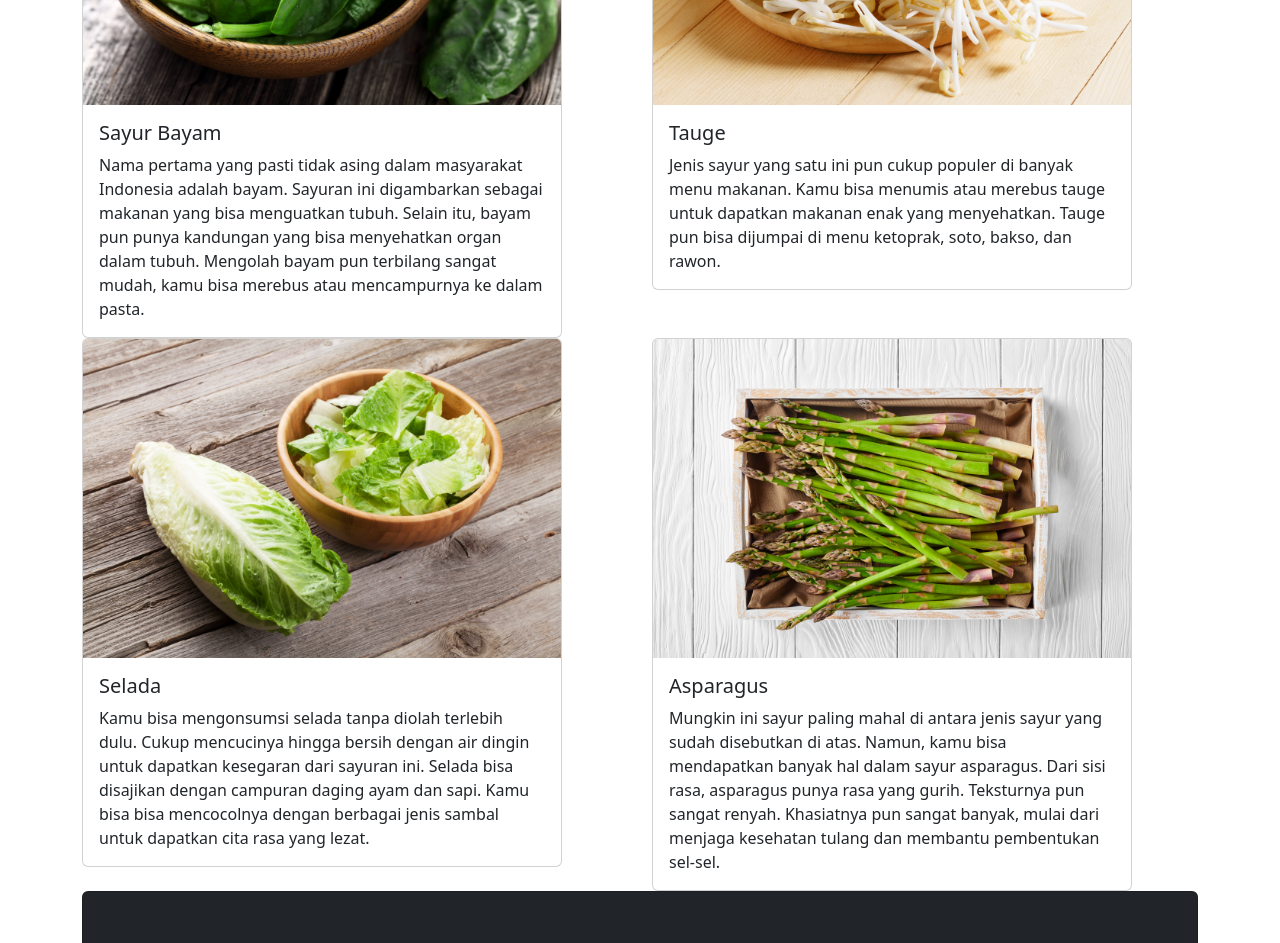
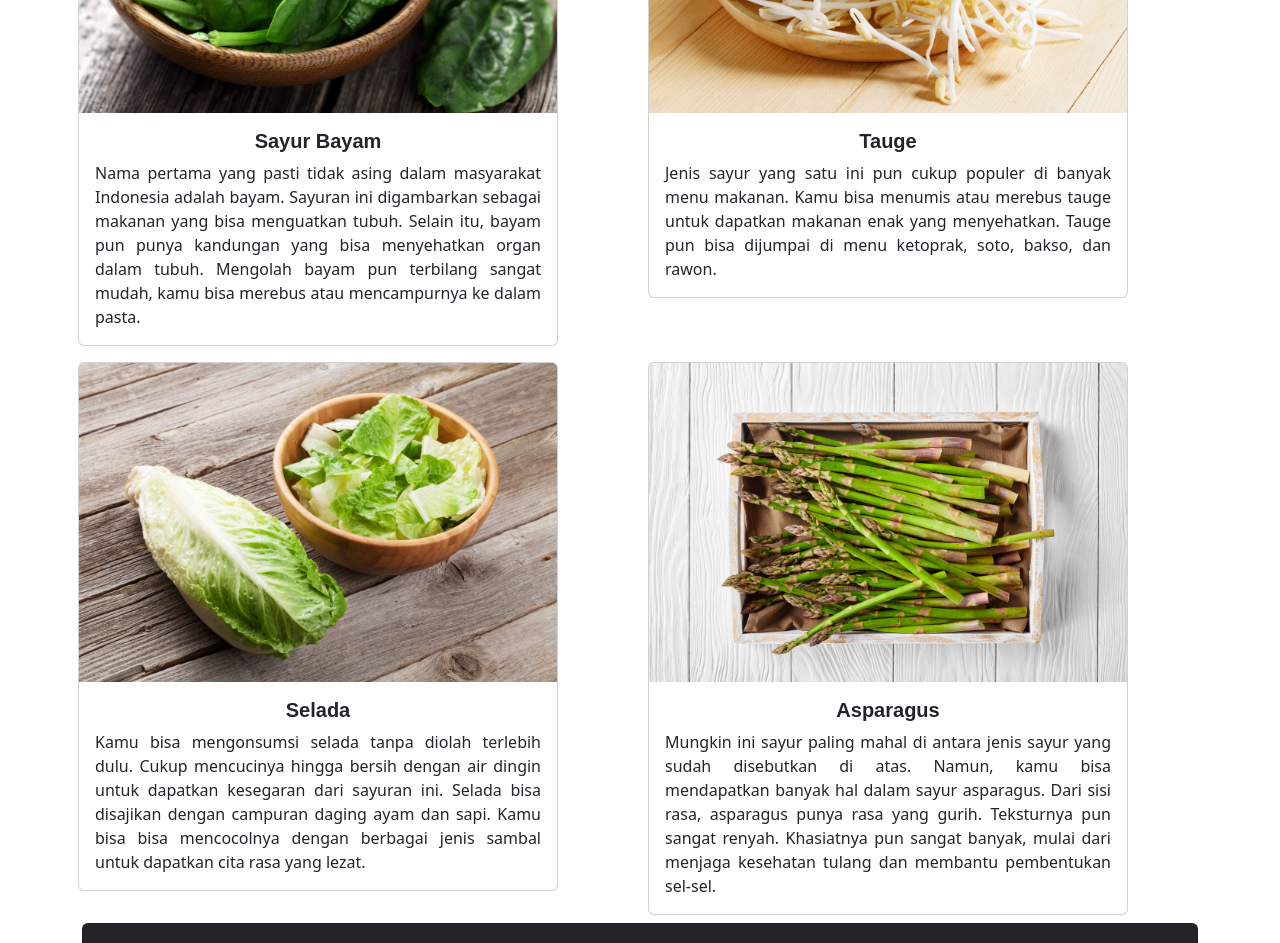
Before and after one commit to synrgy-5-fsw-1-cihuy/cattle-3-react, a React (Vite) app: page / in a window 1280 px wide. Shown: the part 320-1263 px from the top of the page. Built offline with nearby package versions, Linux system fonts and the light colour scheme.

Commit message:
add padding and style on text

```diff
--- a/src/components/Content.jsx
+++ b/src/components/Content.jsx
@@ -9,15 +9,15 @@ import sayur4 from '../assets/img4.jpg'
 
 const Content = () => {
   return (
-    <Container>
+    <Container >
       <h3>Jenis-Jenis Sayuran yang Menyehatkan dan Wajib Dikonsumsi</h3>
-      <Row>
-        <Col>
+      <Row >
+        <Col className="p-2">
           <Card style={{ width: '30rem' }}>
           <Card.Img variant="top" src={sayur1}/>
             <Card.Body>
-              <Card.Title>Sayur Bayam</Card.Title>
-              <Card.Text>
+              <Card.Title style={{fontFamily:"fantasy", fontWeight:"bold", textAlign:"center"}}>Sayur Bayam</Card.Title>
+              <Card.Text style={{textAlign:"justify"}}>
                 Nama pertama yang pasti tidak asing dalam masyarakat Indonesia adalah bayam.
                 Sayuran ini digambarkan sebagai makanan yang bisa menguatkan tubuh.
                 Selain itu, bayam pun punya kandungan yang bisa menyehatkan organ dalam tubuh.
@@ -27,12 +27,12 @@ const Content = () => {
           </Card>
         </Col>
 
-        <Col>
+        <Col className="p-2">
           <Card style={{ width: '30rem' }}>
           <Card.Img variant="top" src={sayur2} />
             <Card.Body>
-              <Card.Title>Tauge</Card.Title>
-              <Card.Text>
+              <Card.Title style={{fontFamily:"fantasy", fontWeight:"bold", textAlign:"center"}}>Tauge</Card.Title>
+              <Card.Text style={{textAlign:"justify"}}>
                 Jenis sayur yang satu ini pun cukup populer di banyak menu makanan.
                 Kamu bisa menumis atau merebus tauge untuk dapatkan makanan enak yang menyehatkan.
                 Tauge pun bisa dijumpai di menu ketoprak, soto, bakso, dan rawon.
@@ -41,12 +41,12 @@ const Content = () => {
           </Card>
         </Col>
 
-        <Col>
+        <Col className="p-2">
           <Card style={{ width: '30rem' }}>
             <Card.Img variant="top" src={sayur3} />
             <Card.Body>
-              <Card.Title>Selada</Card.Title>
-              <Card.Text>
+              <Card.Title style={{fontFamily:"fantasy", fontWeight:"bold", textAlign:"center"}}>Selada</Card.Title>
+              <Card.Text style={{textAlign:"justify"}}>
                 Kamu bisa mengonsumsi selada tanpa diolah terlebih dulu.
                 Cukup mencucinya hingga bersih dengan air dingin untuk dapatkan kesegaran dari sayuran ini.
                 Selada bisa disajikan dengan campuran daging ayam dan sapi.
@@ -56,12 +56,12 @@ const Content = () => {
           </Card>
         </Col>
 
-        <Col>
+        <Col className="p-2">
           <Card style={{ width: '30rem' }}>
             <Card.Img variant="top" src={sayur4} />
             <Card.Body>
-              <Card.Title>Asparagus</Card.Title>
-              <Card.Text>
+              <Card.Title style={{fontFamily:"fantasy", fontWeight:"bold", textAlign:"center"}}>Asparagus</Card.Title>
+              <Card.Text style={{textAlign:"justify"}}>
                 Mungkin ini sayur paling mahal di antara jenis sayur yang sudah disebutkan di atas.
                 Namun, kamu bisa mendapatkan banyak hal dalam sayur asparagus.
                 Dari sisi rasa, asparagus punya rasa yang gurih. Teksturnya pun sangat renyah.
```
